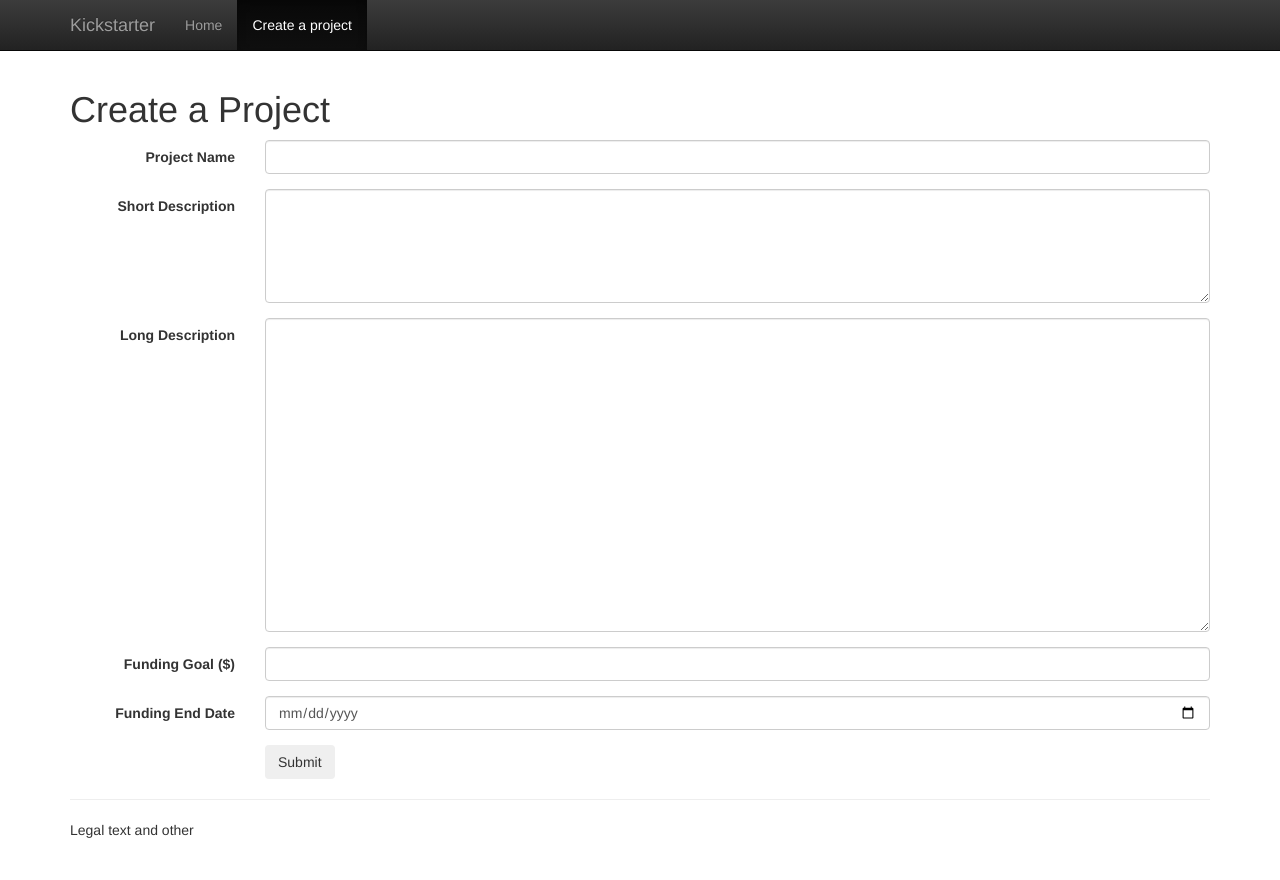
After one commit to s4mur4i/kickstarter, a Flask app: page /projects/create/ in a window 1280 px wide. The commit adds this page. Run offline with Flask 2, Linux system fonts and the light colour scheme; some libraries are stand-ins or nearby versions.

Commit message:
Nightly update

```diff
--- a/kickstarter/__init__.py
+++ b/kickstarter/__init__.py
@@ -1,16 +1,49 @@
-from flask import Flask, render_template
-from flask.ext.sqlalchemy import SQLAlchemy
+from flask import Flask, render_template, request, redirect, url_for, abort
 from flask.ext.migrate import Migrate, MigrateCommand
 from flask.ext.script import Manager
+from flask.ext.sqlalchemy import SQLAlchemy
+import datetime
 
 app = Flask(__name__)
 app.config.from_object('kickstarter.default_settings')
 manager = Manager(app)
 
 db = SQLAlchemy(app)
-migrate = Migrate(app,db)
-manager.add_command('db',MigrateCommand)
+migrate = Migrate(app, db)
+manager.add_command('db', MigrateCommand)
+
+from kickstarter.models import *
+
 
 @app.route('/')
-def hello_world():
+def hello():
     return render_template("index.html")
+
+
+@app.route('/projects/create/', methods=['GET', 'POST'])
+def create():
+    if request.method == "GET":
+        return render_template("create.html")
+    elif request.method == "POST":
+        # Form submission
+        now = datetime.datetime.now()
+        time_end = request.form.get("funding_end_date")
+        print(time_end)
+        time_end = datetime.datetime.strptime(time_end, "%Y-%m-%d")
+        new_project = Project(member_id=1, name=request.form.get("project_name"),
+                              short_description=request.form.get("short_description"),
+                              long_description=request.form.get("long_description"),
+                              goal_amount=request.form.get("funding_goal"), time_start=now, time_end=time_end,
+                              time_created=now)
+        db.session.add(new_project)
+        db.session.commit()
+
+        return redirect(url_for('project_detail', project_id=new_project.id))
+
+
+@app.route("/projects/<int:project_id>/")
+def project_detail(project_id):
+    project = db.session.query(Project).get(project_id)
+    if project is None:
+        abort(404)
+    return render_template("project_detail.html", project=project)
--- a/kickstarter/default_settings.py
+++ b/kickstarter/default_settings.py
@@ -1,4 +1,5 @@
 import os
 
+DEBUG = True
 BASE_DIR = os.path.dirname(os.path.abspath(__file__))
-SQLALCHEMY_DATABSE_URI = "sqlite:///" + BASE_DIR + "/app.db"
+SQLALCHEMY_DATABASE_URI = "sqlite:///" + BASE_DIR + "/app.db"
--- /dev/null
+++ b/kickstarter/templates/base.html
@@ -0,0 +1,79 @@
+<!DOCTYPE html>
+<html lang="en">
+<head>
+    <meta charset="utf-8">
+    <meta http-equiv="X-UA-Compatible" content="IE=edge">
+    <meta name="viewport" content="width=device-width, initial-scale=1">
+    <!-- The above 3 meta tags *must* come first in the head; any other head content must come *after* these tags -->
+    <meta name="description" content="">
+    <meta name="author" content="">
+    <link rel="icon" href="../../favicon.ico">
+
+    <title>Kickstarter | {% block subtitle %} {% endblock %}</title>
+
+    <!-- Latest compiled and minified CSS -->
+    <link rel="stylesheet" href="https://maxcdn.bootstrapcdn.com/bootstrap/3.3.6/css/bootstrap.min.css"
+          integrity="sha384-1q8mTJOASx8j1Au+a5WDVnPi2lkFfwwEAa8hDDdjZlpLegxhjVME1fgjWPGmkzs7" crossorigin="anonymous">
+
+    <!-- Optional theme -->
+    <link rel="stylesheet" href="https://maxcdn.bootstrapcdn.com/bootstrap/3.3.6/css/bootstrap-theme.min.css"
+          integrity="sha384-fLW2N01lMqjakBkx3l/M9EahuwpSfeNvV63J5ezn3uZzapT0u7EYsXMjQV+0En5r" crossorigin="anonymous">
+    <!-- IE10 viewport hack for Surface/desktop Windows 8 bug -->
+    <link href="../../assets/css/ie10-viewport-bug-workaround.css" rel="stylesheet">
+
+    <!-- Custom styles for this template -->
+    <link href="/static/theme.css" rel="stylesheet">
+
+    <!-- HTML5 shim and Respond.js for IE8 support of HTML5 elements and media queries -->
+    <!--[if lt IE 9]>
+    <script src="https://oss.maxcdn.com/html5shiv/3.7.2/html5shiv.min.js"></script>
+    <script src="https://oss.maxcdn.com/respond/1.4.2/respond.min.js"></script>
+    <![endif]-->
+</head>
+
+<body role="document">
+
+<!-- Fixed navbar -->
+<nav class="navbar navbar-inverse navbar-fixed-top">
+    <div class="container">
+        <div class="navbar-header">
+            <button type="button" class="navbar-toggle collapsed" data-toggle="collapse" data-target="#navbar"
+                    aria-expanded="false" aria-controls="navbar">
+                <span class="sr-only">Toggle navigation</span>
+                <span class="icon-bar"></span>
+                <span class="icon-bar"></span>
+                <span class="icon-bar"></span>
+            </button>
+            <a class="navbar-brand" href="#">Kickstarter</a>
+        </div>
+        <div id="navbar" class="navbar-collapse collapse">
+            <ul class="nav navbar-nav">
+                <li {% if active_page == "index" %}class="active" {% endif %}><a href="/">Home</a></li>
+                <li {% if active_page == "create" %}class="active" {% endif %}><a href="{{ url_for('create') }}">Create
+                    a project</a></li>
+            </ul>
+        </div><!--/.nav-collapse -->
+    </div>
+</nav>
+
+<div class="container theme-showcase" role="main">
+    {% block content %}
+    {% endblock content %}
+
+    <hr>
+    <footer>
+        <p>Legal text and other</p>
+    </footer>
+</div> <!-- /container -->
+
+<!-- Bootstrap core JavaScript
+================================================== -->
+<!-- Placed at the end of the document so the pages load faster -->
+<script src="https://ajax.googleapis.com/ajax/libs/jquery/1.11.3/jquery.min.js"></script>
+<!--<script>window.jQuery || document.write('<script src="../../assets/js/vendor/jquery.min.js"><\/script>')</script> -->
+<!-- Latest compiled and minified JavaScript -->
+<script src="https://maxcdn.bootstrapcdn.com/bootstrap/3.3.6/js/bootstrap.min.js"
+        integrity="sha384-0mSbJDEHialfmuBBQP6A4Qrprq5OVfW37PRR3j5ELqxss1yVqOtnepnHVP9aJ7xS"
+        crossorigin="anonymous"></script>
+</body>
+</html>
--- /dev/null
+++ b/kickstarter/templates/create.html
@@ -0,0 +1,52 @@
+{% extends "base.html" %}
+
+{% set active_page = "create" %}
+{% block subtitle %}
+    Crowdfunding made Simpe
+{% endblock %}
+{% block content %}
+    <div>
+
+        <h1 class="test-center">Create a Project</h1>
+    </div>
+
+    <form class="form-horizontal" method="POST" action="{{ url_for('create') }}">
+        <div class="form-group">
+            <label for="project_name" class="col-sm-2 control-label">Project Name</label>
+            <div class="col-sm-10">
+                <input type="text" class="form-control" id="project_name" , name="project_name">
+            </div>
+        </div>
+        <div class="form-group">
+            <label for="short_description" class="col-sm-2 control-label">Short Description</label>
+            <div class="col-sm-10">
+                <textarea type="text" class="form-control" id="short_description" rows="5"
+                          name="short_description"></textarea>
+            </div>
+        </div>
+        <div class="form-group">
+            <label for="long_description" class="col-sm-2 control-label">Long Description</label>
+            <div class="col-sm-10">
+                <textarea type="text" class="form-control" id="long_description" rows="15"
+                          name="long_description"></textarea>
+            </div>
+        </div>
+        <div class="form-group">
+            <label for="funding_goal" class="col-sm-2 control-label">Funding Goal ($)</label>
+            <div class="col-sm-10">
+                <input type="number" class="form-control" id="funding_goal" name="funding_goal">
+            </div>
+        </div>
+        <div class="form-group">
+            <label for="funding_end_date" class="col-sm-2 control-label">Funding End Date</label>
+            <div class="col-sm-10">
+                <input type="date" class="form-control" id="funding_end_date" name="funding_end_date">
+            </div>
+        </div>
+        <div class="form-group">
+            <div class="col-sm-offset-2 col-sm-10">
+                <button type="submit" class="btn btn-kickstarter">Submit</button>
+            </div>
+        </div>
+    </form>
+{% endblock content %}
--- a/manage.py
+++ b/manage.py
@@ -1,5 +1,8 @@
 from kickstarter import manager
+
+# import pydevd
 
 
 if __name__ == '__main__':
+    #    pydevd.settrace( '10.10.16.70', port =  21000)
     manager.run()
```
Also changed, not shown: kickstarter/models.py (+34 -13 lines), kickstarter/templates/index.html (+7 -76 lines), kickstarter/templates/project_detail.html (added, +50 -0 lines), migrations/alembic.ini (deleted, +0 -45 lines), migrations/env.py (deleted, +0 -87 lines), migrations/script.py.mako (deleted, +0 -22 lines), 1 other file.
